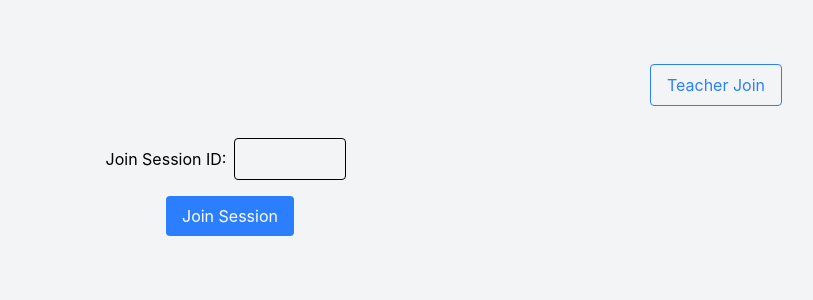
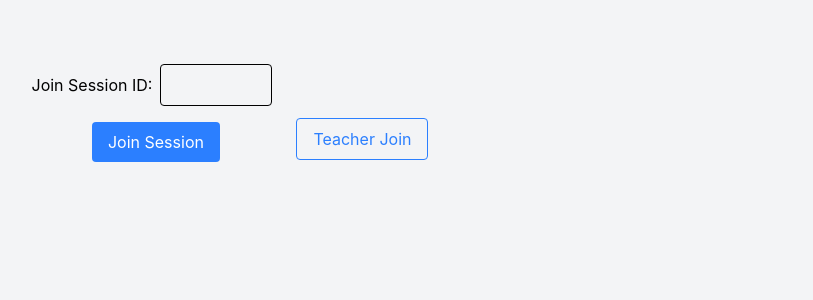
Before and after one commit to PerryHighCS/ActiveBits, a React (Vite) app in the folder client/: page / in a window 1280 px wide. Shown: the top 300 px of the page, without its empty margins (410-1223 px from the left). Built offline with nearby package versions, Linux system fonts and the light colour scheme.

Commit message:
Refine home page teacher join layout

```diff
--- a/client/src/components/common/SessionRouter.tsx
+++ b/client/src/components/common/SessionRouter.tsx
@@ -5,6 +5,7 @@ import Button from '@src/components/ui/Button'
 import HomeTeacherJoinControls from './HomeTeacherJoinControls'
 import WaitingRoom from './WaitingRoom'
 import LoadingFallback from './LoadingFallback'
+import { getTeacherJoinInitialSessionId } from './homeTeacherJoinUtils'
 import { getActivity, activities } from '@src/activities'
 import {
   activitySupportsDirectStandalonePath,
@@ -578,7 +579,23 @@ const SessionRouter = () => {
 
     return (
       <div className="flex flex-col items-center gap-8 max-w-6xl mx-auto p-6">
-        <div className="w-full flex justify-end">
+        <div className="w-full flex flex-wrap items-end justify-center gap-4">
+          <form onSubmit={handleSubmit} className="flex flex-col items-center w-max">
+            <label className="block mb-4">
+              Join Session ID:
+              <input
+                className="border border-grey-700 rounded mx-2 p-2"
+                size={5}
+                type="text"
+                id="sessionId"
+                value={sessionIdInput}
+                onChange={handleInputChange}
+              />
+            </label>
+            <Button type="submit">Join Session</Button>
+          </form>
+
+          <div className="pb-[2px]">
             <HomeTeacherJoinControls
               open={showTeacherJoinModal}
               sessionId={teacherJoinSessionId}
@@ -586,6 +603,7 @@ const SessionRouter = () => {
               error={teacherJoinError}
               isSubmitting={isTeacherJoining}
               onOpen={() => {
+                setTeacherJoinSessionId(getTeacherJoinInitialSessionId(sessionIdInput))
                 setTeacherJoinError(null)
                 setShowTeacherJoinModal(true)
               }}
@@ -604,21 +622,7 @@ const SessionRouter = () => {
               onSubmit={handleTeacherJoinSubmit}
             />
           </div>
-
-        <form onSubmit={handleSubmit} className="flex flex-col items-center w-max mx-auto">
-          <label className="block mb-4">
-            Join Session ID:
-            <input
-              className="border border-grey-700 rounded mx-2 p-2"
-              size={5}
-              type="text"
-              id="sessionId"
-              value={sessionIdInput}
-              onChange={handleInputChange}
-            />
-          </label>
-          <Button type="submit">Join Session</Button>
-        </form>
+        </div>
 
         {standaloneActivities.length > 0 && (
           <div className="w-full border-t-2 border-gray-300 pt-8">
--- /dev/null
+++ b/client/src/components/common/homeTeacherJoinUtils.ts
@@ -0,0 +1,3 @@
+export function getTeacherJoinInitialSessionId(sessionIdInput: string): string {
+  return sessionIdInput.trim().toLowerCase()
+}
```
Also changed, not shown: 1 other file (tests, documents, lock files or other folders). Lines whose indentation alone changed are shown as unchanged.
